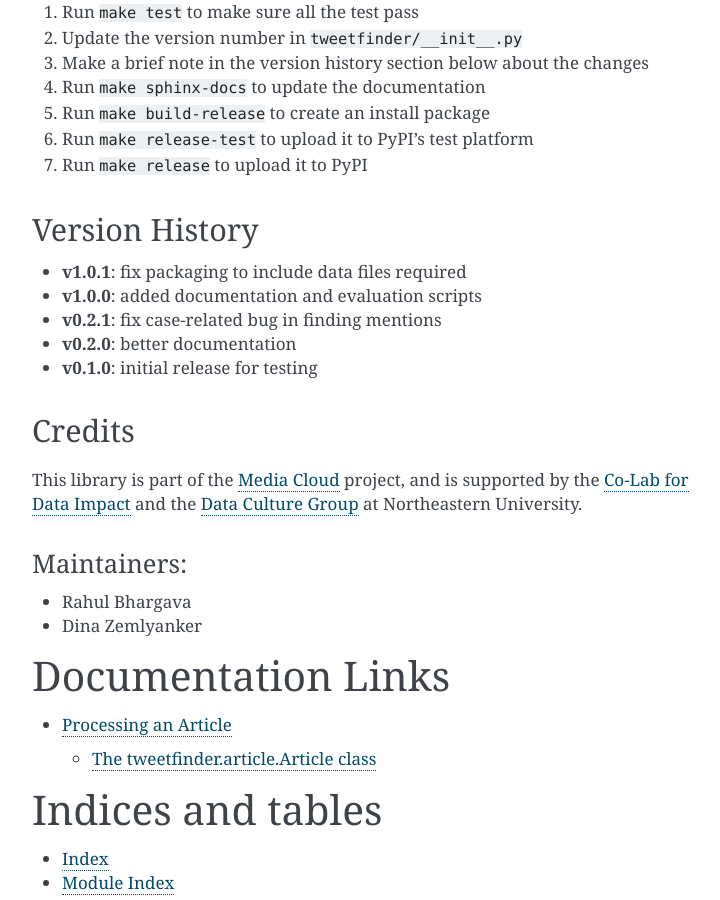
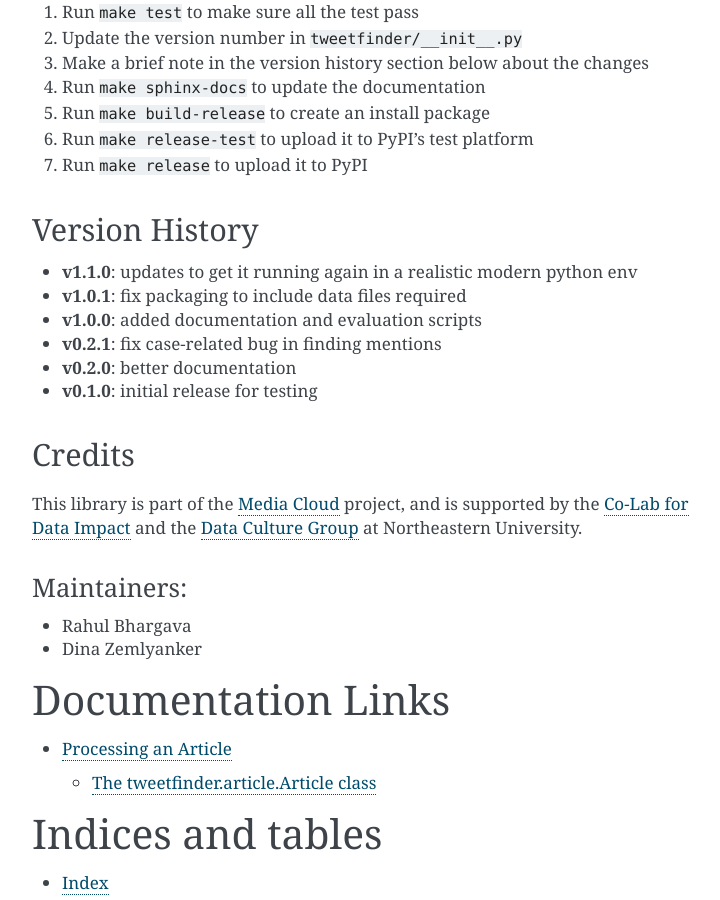
Before and after one commit to dataculturegroup/Tweet-Finder, a Sphinx documentation site: the page built from docs/source/index.rst, in a window 1280 px wide and 900 px high, scrolled down 3131 px. Shown: the whole window, without its empty margins (388-1108 px from the left). Built offline with Sphinx 7.4.7, drawn with Linux system fonts in a browser that asks for light colours.

Commit message:
version bump for release

```diff
--- a/docs/source/index.rst
+++ b/docs/source/index.rst
@@ -20,16 +20,16 @@
 
 .. code:: python
 
-    from tweetfinder import Article
-    my_article = Article(url="http://my.news/article")  # this will load and parse the article
+   from tweetfinder import Article
+   my_article = Article(url="http://my.news/article")  # this will load and parse the article
 
-    # you can list discover all the tweets that are embedded in the HTML
-    num_embedded = my_article.count_embedded_tweets()
-    tweets_embedded = my_article.list_embedded_tweets() # metadata about tweets that are embedded
+   # you can list discover all the tweets that are embedded in the HTML
+   num_embedded = my_article.count_embedded_tweets()
+   tweets_embedded = my_article.list_embedded_tweets() # metadata about tweets that are embedded
 
-    # you can also discover any mentions of twitter (in English), like "tweeted that" or "in a retweet"
-    num_mentions = my_article.count_mentioned_tweets()
-    tweet_mentions = my_article.list_mentioned_tweets()  # list of text snippets that mention a tweet
+   # you can also discover any mentions of twitter (in English), like "tweeted that" or "in a retweet"
+   num_mentions = my_article.count_mentioned_tweets()
+   tweet_mentions = my_article.list_mentioned_tweets()  # list of text snippets that mention a tweet
 
 Motivation
 ----------
@@ -40,19 +40,19 @@
    from
    Twitter <https://help.twitter.com/en/using-twitter/how-to-embed-a-tweet>`__
 2. Many new websites render their content via Javascript, not raw HTML
-   so unless you run in a browser and execute the Javascript, you won't
+   so unless you run in a browser and execute the Javascript, you won’t
    see the embedded tweets on the page source
 
 Some of our initial numbers behind this:
 
--  Out of 1000 stories that mentioned twitter, our library found 640
-   embedded tweets in raw HTML
--  `Goose3 <https://goose3.readthedocs.io/en/latest/>`__, which is what
-   current papers seems to use, found 518 in the same set of stories
-   (ie. it missed about 20%)
--  If you add in support for processing Javascript-based embeds, we
-   found 859 (35% more) that traditional raw HTML-based counting
-   approaches miss
+- Out of 1000 stories that mentioned twitter, our library found 640
+  embedded tweets in raw HTML
+- `Goose3 <https://goose3.readthedocs.io/en/latest/>`__, which is what
+  current papers seems to use, found 518 in the same set of stories (ie.
+  it missed about 20%)
+- If you add in support for processing Javascript-based embeds, we found
+  859 (35% more) that traditional raw HTML-based counting approaches
+  miss
 
 These to-be-published results confirm our suspicion - most large
 quantitative news projects are under-counting embedded Tweets by around
@@ -72,19 +72,19 @@
 immediately to find any mentions of twitter and any embedded tweets.
 There a number of methods to return the information found:
 
-my\_article.embeds\_tweets()
-~~~~~~~~~~~~~~~~~~~~~~~~~~~~
+my_article.embeds_tweets()
+~~~~~~~~~~~~~~~~~~~~~~~~~~
 
 Return ``True`` or ``False`` depending on if there are any tweets
 embedded in the article.
 
-my\_article.count\_embedded\_tweets()
-~~~~~~~~~~~~~~~~~~~~~~~~~~~~~~~~~~~~~
+my_article.count_embedded_tweets()
+~~~~~~~~~~~~~~~~~~~~~~~~~~~~~~~~~~
 
 Return the number of tweets embedded in the article.
 
-my\_article.list\_embedded\_tweets()
-~~~~~~~~~~~~~~~~~~~~~~~~~~~~~~~~~~~~
+my_article.list_embedded_tweets()
+~~~~~~~~~~~~~~~~~~~~~~~~~~~~~~~~~
 
 Return a ``list`` of ``dicts`` with information about the tweets found.
 The properties in this ``dict`` depend on how we found the tweet. It
@@ -92,44 +92,44 @@
 
 .. code:: python
 
-    [{
-        'tweet_id': '//twitter.com/sliccard',
-        'html_source': 'blockquote url fallback'
-        'username': '',
-        'full_url': 'https://twitter.com/sliccardo',
-    }]
+   [{
+       'tweet_id': '//twitter.com/sliccard',
+       'html_source': 'blockquote url fallback'
+       'username': '',
+       'full_url': 'https://twitter.com/sliccardo',
+   }]
 
 Properties: \* ``tweet_id``: the unique id of the tweet, can be used in
-concert with Twitter's API to pull more metadata (always included) \*
+concert with Twitter’s API to pull more metadata (always included) \*
 ``html_source``: a string indicating which method the tweet was found
 with (always included) \* ``full_url``: the complete URL to the tweet on
 Twitter (sometimes included) \* ``username``: the twitter username of
-the author of the tweet, including the "@" (sometimes included)
+the author of the tweet, including the “@” (sometimes included)
 
-my\_article.mentions\_tweets()
-~~~~~~~~~~~~~~~~~~~~~~~~~~~~~~
+my_article.mentions_tweets()
+~~~~~~~~~~~~~~~~~~~~~~~~~~~~
 
 Return ``True`` or ``False`` depending on if there are any mentions of
 tweets in the article.
 
-my\_article.count\_mentioned\_tweets()
-~~~~~~~~~~~~~~~~~~~~~~~~~~~~~~~~~~~~~~
+my_article.count_mentioned_tweets()
+~~~~~~~~~~~~~~~~~~~~~~~~~~~~~~~~~~~
 
 Return the number of mentions of tweets in the article.
 
-my\_article.list\_mentioned\_tweets()
-~~~~~~~~~~~~~~~~~~~~~~~~~~~~~~~~~~~~~
+my_article.list_mentioned_tweets()
+~~~~~~~~~~~~~~~~~~~~~~~~~~~~~~~~~~
 
 Return a ``list`` of ``dicts`` with information about the mention of a
 tweet. It will look like this:
 
 .. code:: python
 
-    [{
-        'phrase': 'tweeted',
-        'context': 'in March last year. He decided to comfort himself by bingeing on a favourite TV show. “I randomly tweeted something about putting on the first episode of a TV series. I’m slightly afraid to say that it was',
-        'content_start_index': '670',
-    }]
+   [{
+       'phrase': 'tweeted',
+       'context': 'in March last year. He decided to comfort himself by bingeing on a favourite TV show. “I randomly tweeted something about putting on the first episode of a TV series. I’m slightly afraid to say that it was',
+       'content_start_index': '670',
+   }]
 
 Properties: \* ``phrase``: the phrase matched as a mention of twitter \*
 ``context``: a window of characters around the phrease to help you
@@ -151,17 +151,19 @@
    changes
 4. Run ``make sphinx-docs`` to update the documentation
 5. Run ``make build-release`` to create an install package
-6. Run ``make release-test`` to upload it to PyPI's test platform
+6. Run ``make release-test`` to upload it to PyPI’s test platform
 7. Run ``make release`` to upload it to PyPI
 
 Version History
 ---------------
 
--  **v1.0.1**: fix packaging to include data files required
--  **v1.0.0**: added documentation and evaluation scripts
--  **v0.2.1**: fix case-related bug in finding mentions
--  **v0.2.0**: better documentation
--  **v0.1.0**: initial release for testing
+- **v1.1.0**: updates to get it running again in a realistic modern
+  python env
+- **v1.0.1**: fix packaging to include data files required
+- **v1.0.0**: added documentation and evaluation scripts
+- **v0.2.1**: fix case-related bug in finding mentions
+- **v0.2.0**: better documentation
+- **v0.1.0**: initial release for testing
 
 Credits
 -------
@@ -175,8 +177,8 @@
 Maintainers:
 ~~~~~~~~~~~~
 
--  Rahul Bhargava
--  Dina Zemlyanker
+- Rahul Bhargava
+- Dina Zemlyanker
 
 
 Documentation Links
```
Also changed, not shown: README.md (+1 -0 lines).
